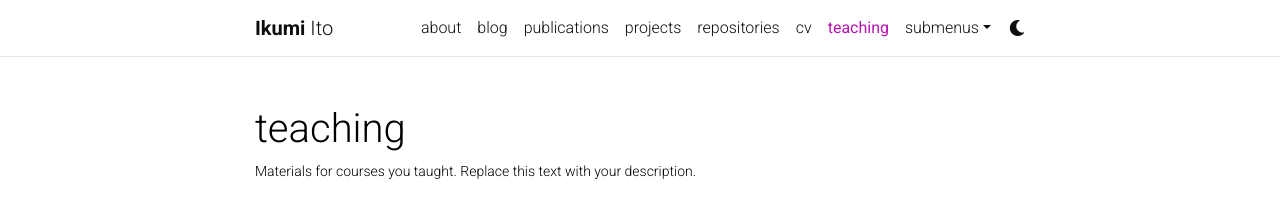
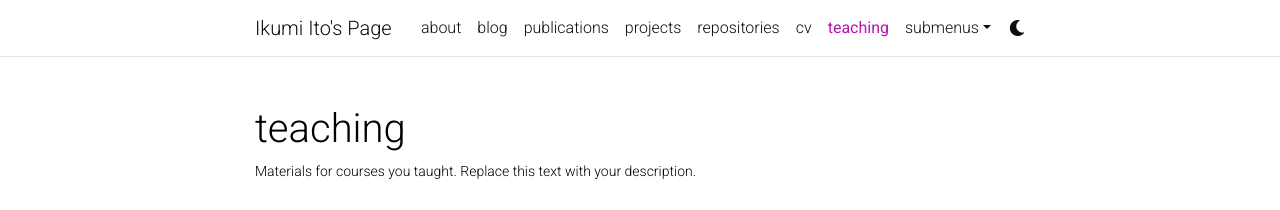
Before and after one commit to Ikumi-Ito/Ikumi-Ito.github.io, a Jekyll site: the page built from _pages/teaching.md, in a window 1280 px wide. Shown: the top 210 px of the page. Built offline with Jekyll 4.4.1, drawn with Linux system fonts in a browser that asks for light colours; comment, search, counter and statistics services are not loaded; a style sheet for code colours, icons or effects is not loaded.

Commit message:
check gh-pages

```diff
--- a/_config.yml
+++ b/_config.yml
@@ -2,7 +2,7 @@
 # Site settings
 # -----------------------------------------------------------------------------
 
-title: blank # the website title (if blank, full name will be used instead)
+title: Ikumi Ito's Page # the website title (if blank, full name will be used instead)
 first_name: Ikumi
 middle_name:
 last_name: Ito
```
